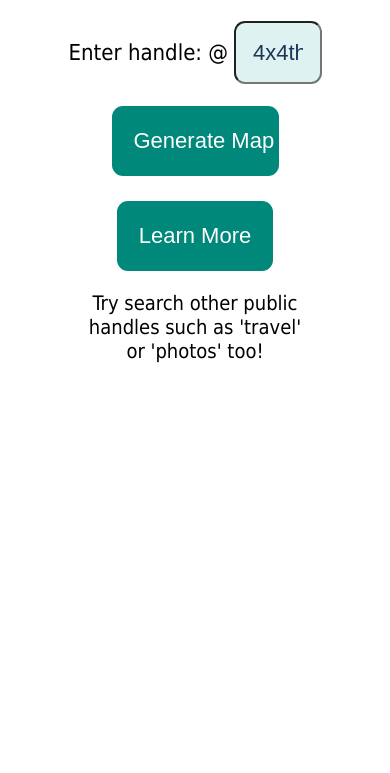
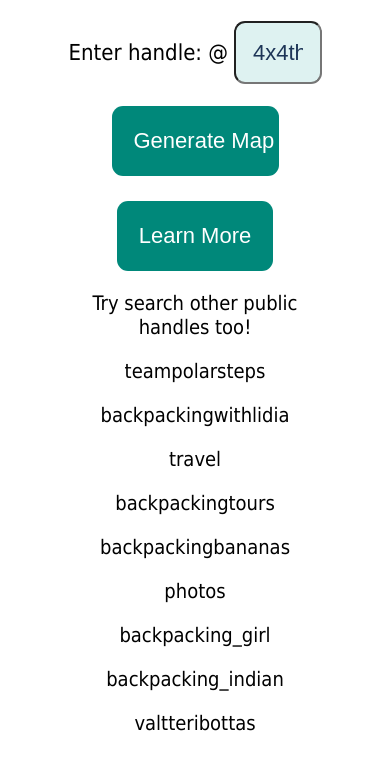
Before and after one commit to SirGlory/Instagram_Location_Mapper_Webapp, a Flask app: template templates/home.html in a window 390 px wide. Shown: the part 225-998 px from the top of the page. Before the commit the page ends 588 px from the top, so only its background shows below. Run offline with Flask 2, Linux system fonts and the light colour scheme; the template is opened without the code that fills it: values that come from a table or form of the project are taken from there, others are empty; parts of the project's set-up code (start-up, migrations or seed data) failed here and were passed over.

```diff
--- a/templates/home.html
+++ b/templates/home.html
@@ -19,8 +19,16 @@
     {{handleform.button_about}}
     <br>
 </form>
-<p>Try search other public handles such as 'travel' or 'photos' too!</p>
-
+<p>Try search other public handles too!</p>
+    <p>teampolarsteps</p>
+    <p>backpackingwithlidia</p>
+    <p>travel</p>
+    <p>backpackingtours</p>
+    <p>backpackingbananas</p>
+    <p>photos</p>
+    <p>backpacking_girl</p>
+    <p>backpacking_indian</p>
+    <p>valtteribottas</p>
 
 </body>
 </html>
```
